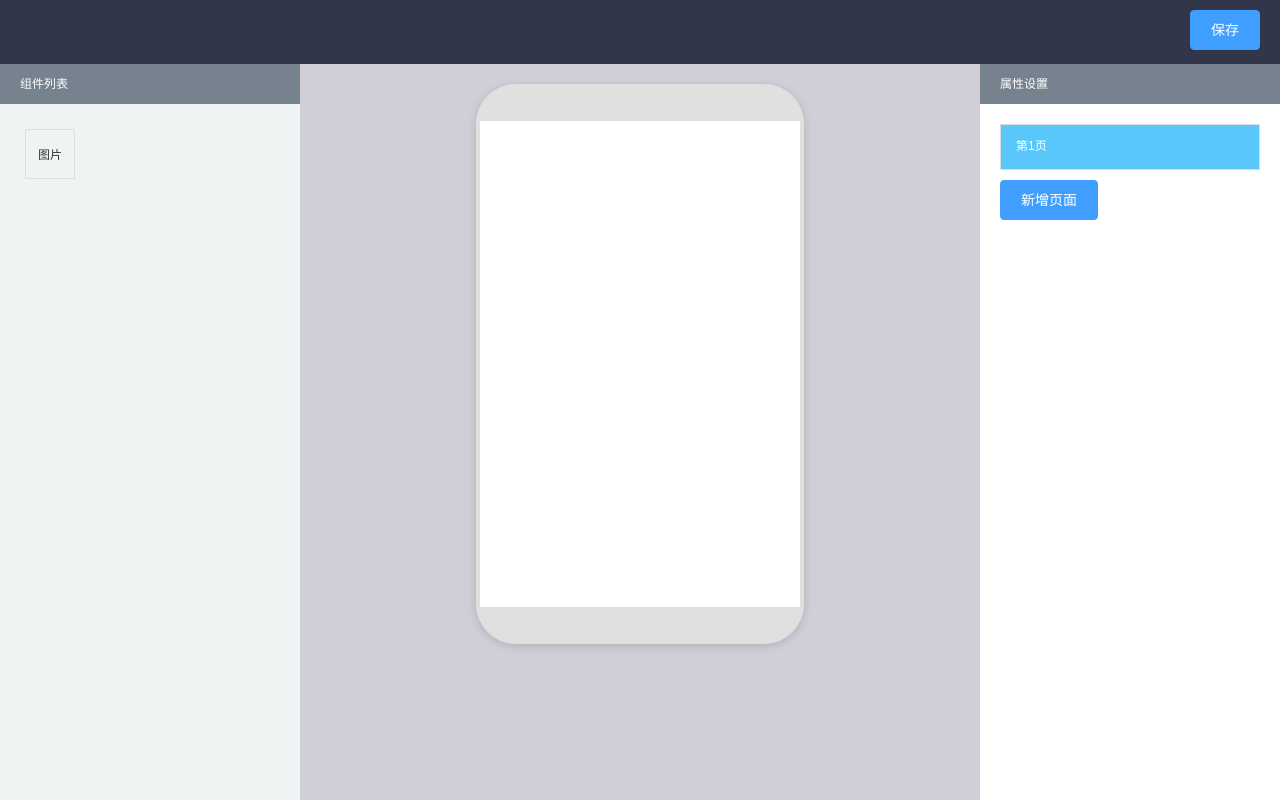
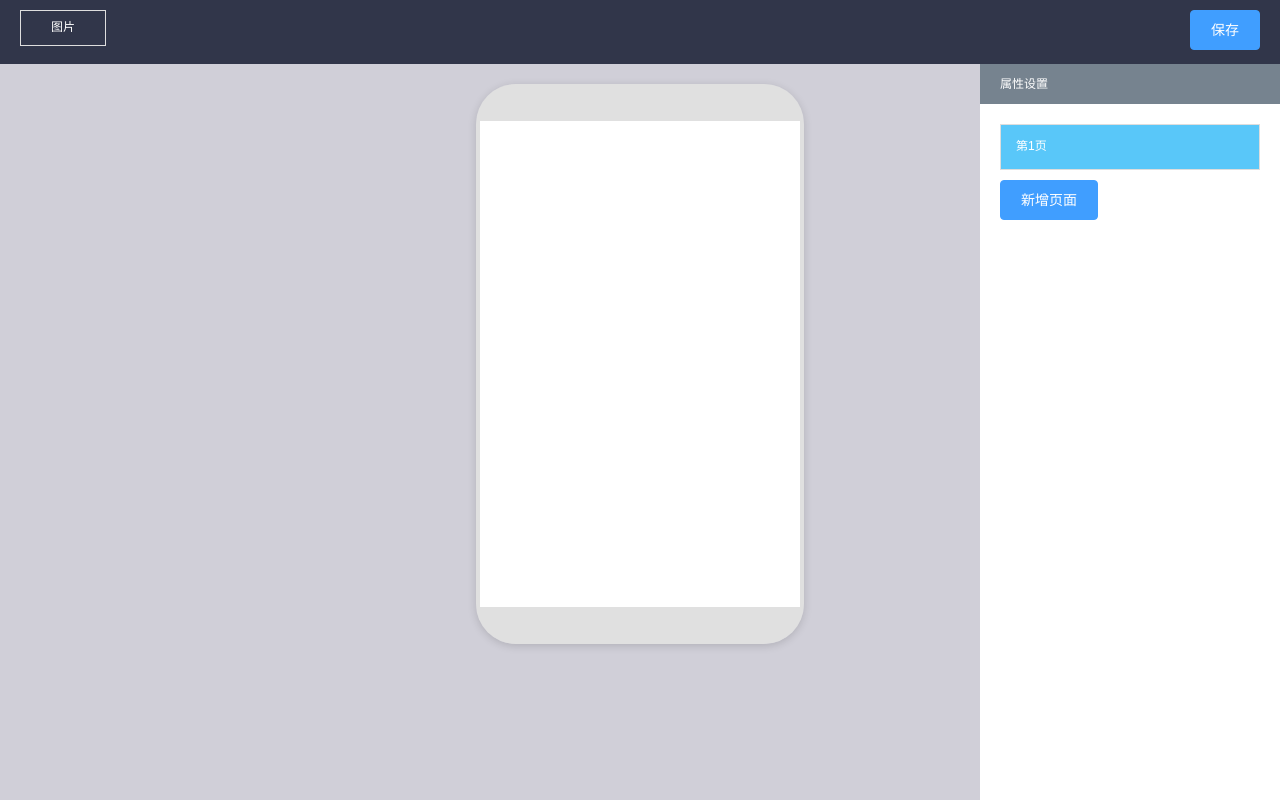
Before and after one commit to Alvin-Liu/h5editor, a Vue app: page / in a window 1280 px wide. Built offline with nearby package versions, Linux system fonts and the light colour scheme.

Commit message:
修改布局样式

```diff
--- a/src/App.vue
+++ b/src/App.vue
@@ -6,7 +6,6 @@
     <el-container style="height: 92vh">
       <!-- 组件列表 -->
       <el-aside>
-        <module-lists />
       </el-aside>
       <!-- 编辑视图面板 -->
       <el-main>
@@ -28,7 +27,6 @@
 export default {
   name: 'app',
   components: {
-    moduleLists: () => import('./modules/modules'),
     pagePanel: () => import('./modules/panel'),
     topbar: () => import('./modules/topbar'),
     container: () => import('./modules/container'),
--- a/src/modules/modules.vue
+++ b/src/modules/modules.vue
@@ -1,10 +1,7 @@
 <template>
-  <el-container class="tpl-lists">
-    <el-header height="40px" class="panel-header bg-sub">组件列表</el-header>
-    <el-main class="bg-gray f-cb">
-      <div class="item" @click="addNewModule('cImage')">图片</div>
-    </el-main>
-  </el-container>
+  <div class="tpl-lists">
+    <div class="item" @click="addNewModule('cImage')">图片</div>
+  </div>
 </template>
 
 <script>
--- a/src/modules/props.vue
+++ b/src/modules/props.vue
@@ -33,8 +33,8 @@ export default {
 <style lang="scss">
   .props-panel {
     position: absolute;
-    top: 60px;
-    left: 100px;
+    top: 70px;
+    left: 10px;
     width: 300px;
     .props-close {
       color: #ddd;
--- a/src/modules/topbar.vue
+++ b/src/modules/topbar.vue
@@ -1,5 +1,6 @@
 <template>
   <div class="header-ctn">
+    <module-lists />
     <div class="actions">
       <el-button type="primary" @click="$store.dispatch('saveUserData')">保存</el-button>
     </div>
@@ -21,6 +22,9 @@ export default {
         this.$store.commit('SET_CUR_PAGE_INDEX', val)
       }
     }
+  },
+  components: {
+    moduleLists: () => import('./modules')
   }
 }
 </script>
--- a/src/styles/edit.scss
+++ b/src/styles/edit.scss
@@ -51,15 +51,16 @@ body {
 }
 // 模板列表
 .tpl-lists {
+  float: left;
+  width: 600px;
   height: 100%;
+  margin: 10px auto;
   .item {
     float: left;
-    width: 50px;
-    height: 50px;
-    margin: 5px;
+    padding: 10px 30px;
     border: 1px solid #dedede;
+    color: #fff;
     text-align: center;
-    line-height: 50px;
     cursor: pointer;
   }
 }
```
